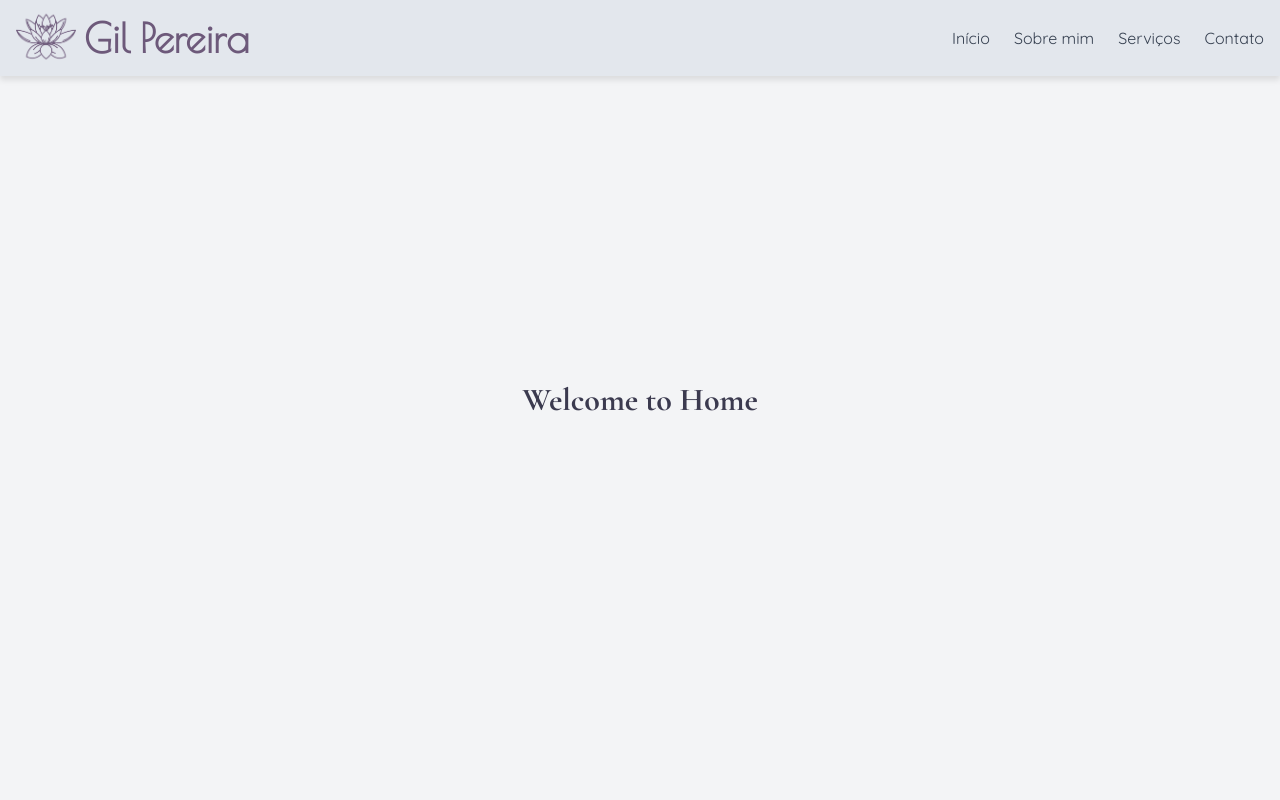
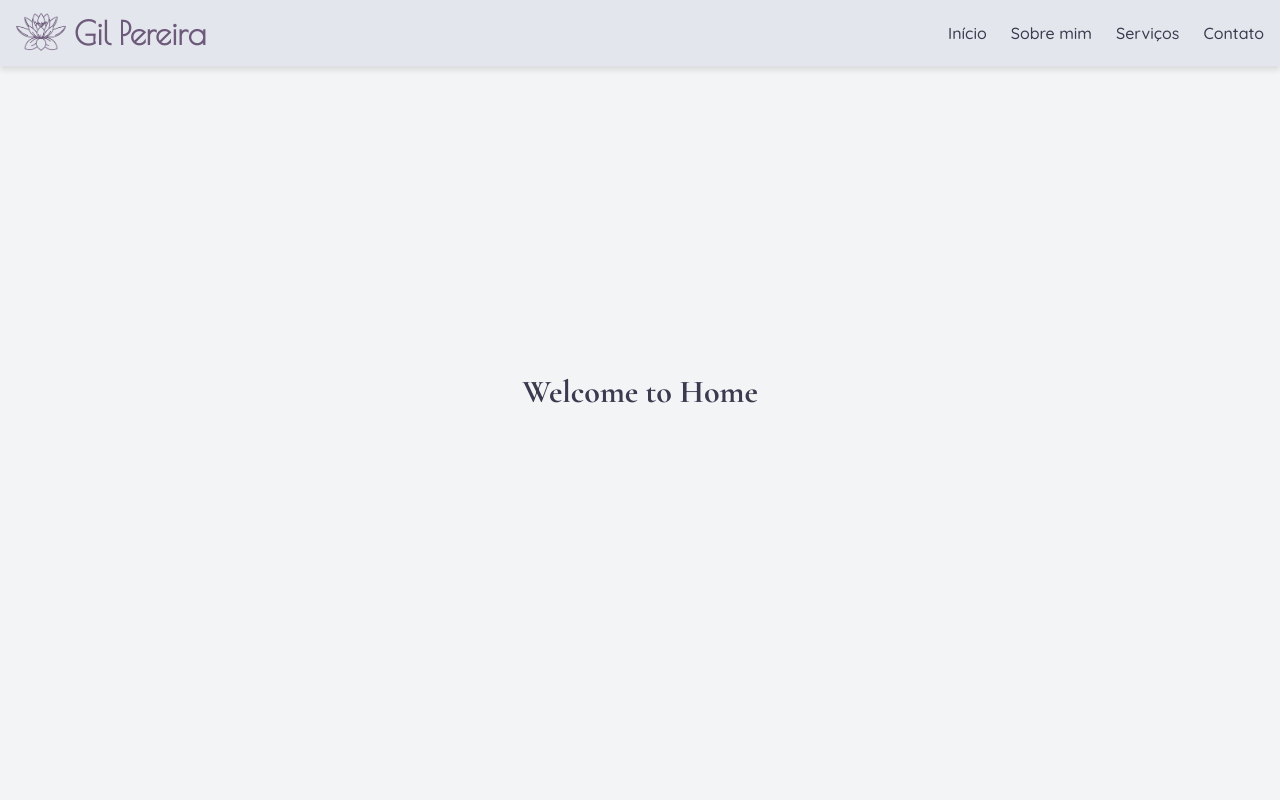
Before and after one commit to enzoodev/gil-pereira, a Next.js app: page / in a window 1280 px wide. Shown: the top 800 px of the page. Built offline with nearby package versions, Linux system fonts and the light colour scheme.

Commit message:
feat: add footer component with contact information and social media links; update global styles for footer background

```diff
--- a/src/app/globals.css
+++ b/src/app/globals.css
@@ -5,6 +5,7 @@
   --foreground: #1F2937;
 
   --header-bg: #E3E7ED;
+  --footer-bg: #F0E6F6;
 
   --font-app: "Poiret One", cursive;
   --font-title: "Cormorant Garamond", serif;
@@ -14,6 +15,8 @@
   --font-title-color: #3B3A4F;
   --font-text-color: #374151;
 
+  --border-color: #7B8089;
+
   --scrollbar-thumb: #B0A8B9;
   --scrollbar-track: #E4E7EB;
   --scrollbar-hover: #A0A4B2;
@@ -21,12 +24,7 @@
 
 * {
   box-sizing: border-box;
-  transition: all 300ms linear;
-}
-
-html, body, h1, h2, h3, h4, h5, h6, p, span, div, a {
-  margin: 0;
-  padding: 0;
+  transition: all 250ms linear;
 }
 
 html {
@@ -44,33 +42,59 @@ header {
   box-shadow: 0px 4px 6px rgba(0, 0, 0, 0.1);
 }
 
+footer {
+  background: var(--footer-bg);
+}
+
+aside {
+  background: var(--header-bg);
+  box-shadow: 0px 4px 6px rgba(0, 0, 0, 0.1);
+}
+
 h1, h2, h3, h4, h5, h6 {
+  font-weight: bold;
   font-family: var(--font-title);
   color: var(--font-title-color);
 }
 
 h1 {
   font-size: 2.5rem;
-  font-weight: bold;
 }
 
 h2 {
   font-size: 2rem;
-  font-weight: bold;
 }
 
 h3 {
   font-size: 1.75rem;
 }
 
-p, span, div, a {
+h4 {
+  font-size: 1.5rem;
+}
+
+
+h5 {
+  font-size: 1.25rem;
+}
+
+p, span, div {
   font-family: var(--font-text);
   color: var(--font-text-color);
 }
 
+a {
+  font-weight: 500;
+  color: var(--font-title-color);
+
+  &:hover {
+    color: var(--font-app-color);
+  }
+}
+
 .app-name {
   font-family: var(--font-app);
-  font-size: 2.5rem;
+  font-size: 2rem;
   color: var(--font-app-color);
 }
 
--- a/src/app/layout.tsx
+++ b/src/app/layout.tsx
@@ -1,3 +1,4 @@
+import Footer from "@/components/Footer";
 import Header from "@/components/Header";
 import { Analytics } from "@vercel/analytics/next";
 import type { Metadata } from "next";
@@ -22,6 +23,8 @@ export default function RootLayout({
       <body className={textFont.className}>
         <Header />
         {children}
+        <Footer />
+
         <Analytics />
       </body>
     </html>
--- /dev/null
+++ b/src/components/Footer.tsx
@@ -0,0 +1,29 @@
+import Image from "next/image";
+
+export default function Footer() {
+  return (
+    <footer className="p-8">
+        <div className="flex flex-col lg:flex-row justify-center space-y-4 lg:space-x-16 items-center">
+            <div className="text-center lg:text-left">
+                <h1 className="app-name text-center lg:text-left">Gil Pereira</h1>
+                <p className="text-sm">Transforme suas emoções, redescubra sua força.</p>
+            </div>
+            <div className="flex flex-row space-x-4">
+                  <Image src="/instagram.png" alt="instagram" height={30} width={30} className="cursor-pointer" />
+                  <Image src="/email.png" alt="email" height={30} width={30} className="cursor-pointer" />
+            </div>
+            <div className="flex flex-col">
+                <h5 className="hidden lg:block">Contato</h5>
+                <div className="flex flex-row items-center space-x-1">
+                    <span className="text-sm">WhatsApp:</span>
+                    <span className="text-sm">(11) 99999-9999</span>
+                </div>
+            </div>
+        </div>
+
+        <div className="border-t border-[var(--border-color)] mt-4 pt-4 text-center text-xs text-gray-500">
+            <p>&copy; {new Date().getFullYear()} Gil Pereira. Todos os direitos reservados</p>
+        </div>
+    </footer>
+  );
+}
--- a/src/components/Header.tsx
+++ b/src/components/Header.tsx
@@ -21,6 +21,7 @@ export default function Header() {
                         behavior: "smooth",
                     });
                 }
+                setIsMenuOpen(false);
             });
         });
 
@@ -31,21 +32,20 @@ export default function Header() {
         };
     }, []);
 
-   return (
+   return  (
     <header className="px-4 py-2 fixed top-0 left-0 w-full shadow-md z-50">
       <nav className="container mx-auto flex justify-between items-center">
           <div className="flex items-center space-x-2">
-          <Image src="/logo.png" alt="Logo" height={40} width={60} />
+              <Image src="/logo.png" alt="Logo" height={35} width={50} />
               <h1 className="app-name">Gil Pereira</h1>
           </div>
 
-        {/* Hamburger Menu Icon (visible on mobile only) */}
           <button
-          className="sm:hidden text-gray-700 focus:outline-none"
+              className="sm:hidden focus:outline-none"
               onClick={() => setIsMenuOpen(!isMenuOpen)}
           >
               <svg
-            className="w-6 h-6"
+                  className="w-8 h-8"
                   xmlns="http://www.w3.org/2000/svg"
                   fill="none"
                   viewBox="0 0 24 24"
@@ -60,32 +60,53 @@ export default function Header() {
               </svg>
           </button>
 
-        {/* Desktop and Mobile Navigation Links */}
-        <ul
-          className={`flex sm:flex-row flex-col sm:space-x-6 space-y-4 sm:space-y-0 absolute sm:static top-16 left-0 w-full sm:w-auto bg-white sm:bg-transparent shadow-lg sm:shadow-none transition-all sm:flex ${
-            isMenuOpen ? "block" : "hidden"
+        {isMenuOpen && (
+          <div
+            className={`fixed inset-0 bg-black transition-opacity sm:hidden ${
+                isMenuOpen ? "opacity-50 pointer-events-auto" : "opacity-0 pointer-events-none"
             }`}
+            onClick={() => setIsMenuOpen(false)}
+          />
+        )}
+
+        <aside
+              className={`fixed top-0 right-0 flex flex-col items-end h-full w-64 transform transition-transform ease-in-out ${
+                  isMenuOpen ? "translate-x-0" : "translate-x-full"
+              } sm:hidden`}
         >
-          <li>
-            <a href="#home" className="text-gray-700 hover:text-blue-500 transition">
-              Início
-            </a>
-          </li>
-          <li>
-            <a href="#about" className="text-gray-700 hover:text-blue-500 transition">
-              Sobre mim
-            </a>
-          </li>
-          <li>
-            <a href="#services" className="text-gray-700 hover:text-blue-500 transition">
-              Serviços
-            </a>
-          </li>
-          <li>
-            <a href="#contact" className="text-gray-700 hover:text-blue-500 transition">
-              Contato
-            </a>
-          </li>
+            <button
+              onClick={() => setIsMenuOpen(false)}
+              className="mr-4 mt-4"
+            >
+                <svg
+                    className="w-8 h-8"
+                    xmlns="http://www.w3.org/2000/svg"
+                    fill="none"
+                    viewBox="0 0 24 24"
+                    stroke="currentColor"
+                >
+                    <path
+                        strokeLinecap="round"
+                        strokeLinejoin="round"
+                        strokeWidth="2"
+                        d="M6 18L18 6M6 6l12 12"
+                    />
+                </svg>
+            </button>
+
+            <ul className="flex flex-col items-end pr-6 space-y-6 mt-16">
+                <li><a className="text-lg" href="#home">Início</a></li>
+                <li><a className="text-lg" href="#about">Sobre mim</a></li>
+                <li><a className="text-lg" href="#services">Serviços</a></li>
+                <li><a className="text-lg" href="#contact">Contato</a></li>
+            </ul>
+        </aside>
+
+          <ul className="hidden sm:flex space-x-6">
+              <li><a href="#home">Início</a></li>
+              <li><a href="#about">Sobre mim</a></li>
+              <li><a href="#services">Serviços</a></li>
+              <li><a href="#contact">Contato</a></li>
           </ul>
       </nav>
     </header>
```
Also changed, not shown: public/email.png (added), public/instagram.png (added). Lines whose indentation alone changed are shown as unchanged.
